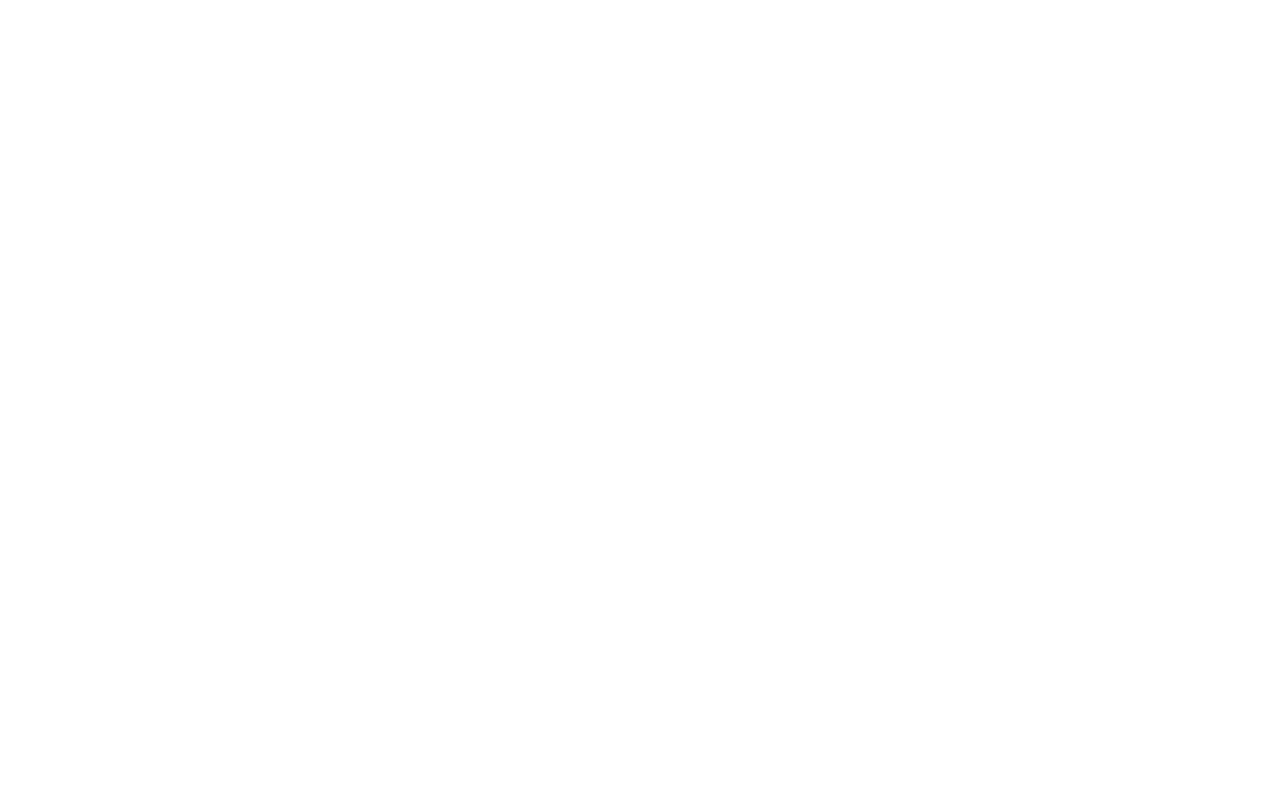
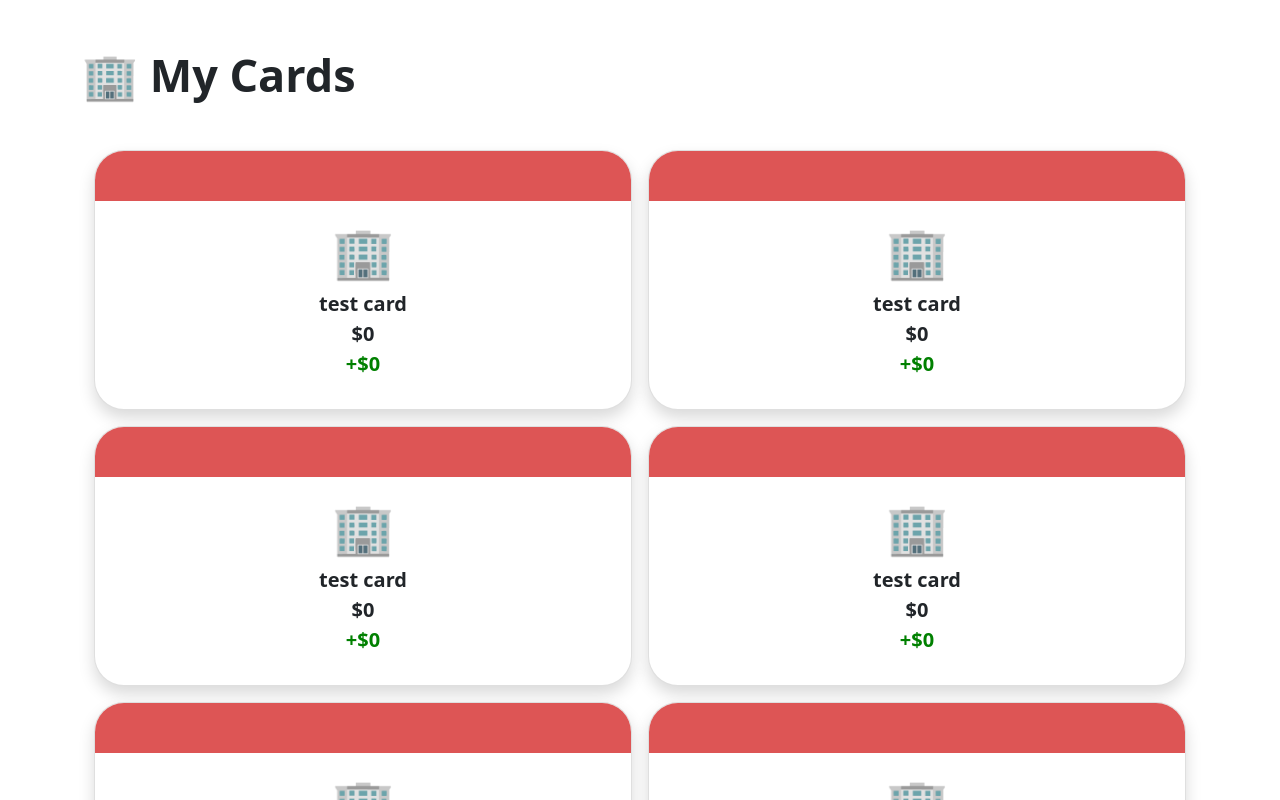
Before and after one commit to ryanntannn/hub-empire, a React (Create React App) app in the folder client/: page /my-cards in a window 1280 px wide. Before the commit this address had no page. Shown: the top 800 px of the page. Built offline with nearby package versions, Linux system fonts and the light colour scheme.

Commit message:
add my cards page

```diff
--- /dev/null
+++ b/client/src/components/Card.tsx
@@ -0,0 +1,30 @@
+interface CardProps {
+	emoji: string;
+	displayName: string;
+	value: number;
+	returns: number;
+	color: string;
+}
+
+export default function Card(props: CardProps) {
+	return (
+		<div className='rounded-box shadow card'>
+			<div
+				className='top-color-area'
+				style={{ backgroundColor: props.color }}></div>
+			<h1
+				style={{
+					fontSize: 50,
+				}}>
+				{props.emoji}
+			</h1>
+			<p className='normal-and-bold no-padding'>{props.displayName}</p>
+			<p className='normal-and-bold no-padding'>${props.value}</p>
+			<p
+				style={{ color: props.returns >= 0 ? 'green' : 'red' }}
+				className='normal-and-bold no-padding'>
+				{props.returns >= 0 ? '+' : '-'}${props.returns}
+			</p>
+		</div>
+	);
+}
--- a/client/src/components/Home.tsx
+++ b/client/src/components/Home.tsx
@@ -5,8 +5,8 @@
 function Home() {
 	return (
 		<div className='home page'>
-			<h1 className='title'>XYZ Inc</h1>
-			<Container className='mt-3'>
+			<Container className='mt-5'>
+				<h1 className='title'>🏠 XYZ Inc</h1>
 				<Row className='mb-3'>
 					<Col>
 						<div className='rounded-box shadow'>
@@ -23,7 +23,7 @@
 						</div>
 					</Col>
 				</Row>
-				<Row className='mb-3'>
+				<Row className='mb-3 gx-3'>
 					<Col>
 						<NavButton
 							title='My Cards'
@@ -42,7 +42,7 @@
 						/>
 					</Col>
 				</Row>
-				<Row className='mb-3'>
+				<Row className='mb-3 gx-3'>
 					<Col>
 						<NavButton
 							title='Leaderboard'
--- /dev/null
+++ b/client/src/components/MyCards.tsx
@@ -0,0 +1,47 @@
+import { Col, Container, Row } from 'reactstrap';
+import Card from './Card';
+
+export default function MyCards() {
+	const TestCard = () => (
+		<Card
+			emoji={'🏢'}
+			displayName={'test card'}
+			value={0}
+			returns={0}
+			color={'#DD5555'}
+		/>
+	);
+	return (
+		<div className='home page'>
+			<Container className='mt-5'>
+				<h1 className='title'>🏢 My Cards</h1>
+				<Container fluid className='mt-5 '>
+					<Row className='mt-3 gx-3'>
+						<Col>
+							<TestCard />
+						</Col>
+						<Col>
+							<TestCard />
+						</Col>
+					</Row>
+					<Row className='mt-3 gx-3'>
+						<Col>
+							<TestCard />
+						</Col>
+						<Col>
+							<TestCard />
+						</Col>
+					</Row>
+					<Row className='mt-3 gx-3'>
+						<Col>
+							<TestCard />
+						</Col>
+						<Col>
+							<TestCard />
+						</Col>
+					</Row>
+				</Container>
+			</Container>
+		</div>
+	);
+}
--- a/client/src/index.tsx
+++ b/client/src/index.tsx
@@ -6,12 +6,14 @@
 import 'bootstrap/dist/css/bootstrap.min.css';
 import './styles/shadow.css';
 import './styles/master.css';
+import MyCards from './components/MyCards';
 
 const rootElement = document.getElementById('root');
 render(
 	<BrowserRouter>
 		<Routes>
 			<Route path='/' element={<Home />} />
+			<Route path='/my-cards' element={<MyCards />} />
 		</Routes>
 	</BrowserRouter>,
 	rootElement
--- a/client/src/styles/master.css
+++ b/client/src/styles/master.css
@@ -3,10 +3,9 @@
 	margin: 0;
 }
 
-.page .title {
-	margin: 30px 35px;
+.title {
 	font-weight: 800;
-	font-size: 48px;
+	font-size: 45px;
 }
 
 .rounded-box {
@@ -33,3 +32,17 @@
 	margin: 0 25px;
 	min-height: 100px;
 }
+
+.card {
+	text-align: center;
+	overflow: hidden;
+	padding-top: 70px;
+}
+
+.card .top-color-area {
+	position: absolute;
+	height: 50px;
+	width: 100%;
+	left: 0;
+	top: 0;
+}
```
